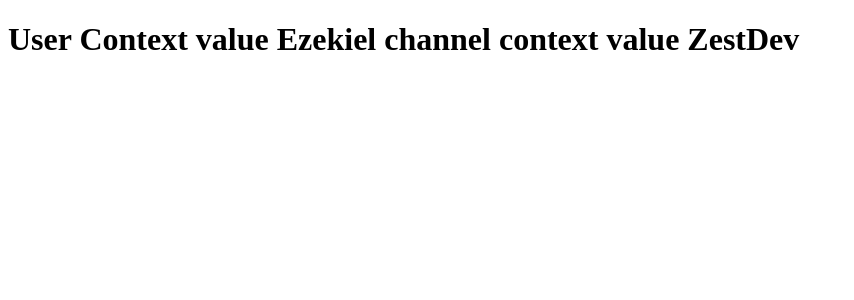
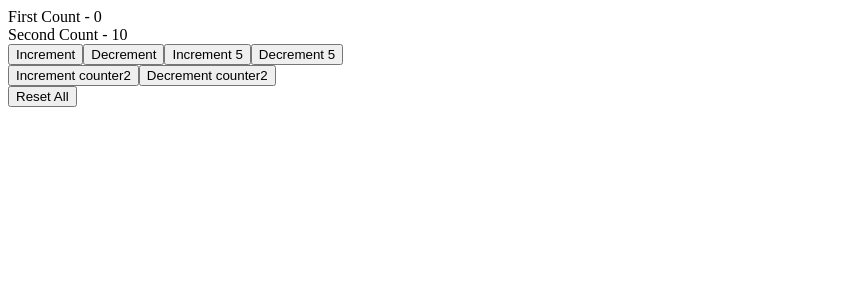
Before and after one commit to adetorodev/react-hooks, a React (Create React App) app: page / in a window 1280 px wide. Shown: the top 300 px of the page, without its empty margins (0-854 px from the left). Built offline with nearby package versions, Linux system fonts and the light colour scheme.

Commit message:
task: multiple useReducer

```diff
--- a/src/App.js
+++ b/src/App.js
@@ -14,6 +14,8 @@ import IntervalClassCounter from "./useEffectHooks/IntervalClassCounter";
 import IntervalHookCounter from "./useEffectHooks/IntervalHookCounter";
 import DataFetching from "./useEffectHooks/DataFetching";
 import ComponentC from "./useContext/ComponentC";
+import CounterOne from "./Reducer/CounterOne";
+import CounterTwo from "./Reducer/CounterTwo";
 // import { Nav, Title } from "./Component/book/Chapt1";
 
 const menus = [
@@ -29,11 +31,13 @@ export const ChannelContext = React.createContext();
 function App() {
   return (
     <div className="App">
-      <UserContext.Provider value={"Ezekiel"}>
+      <CounterTwo />
+      {/* <CounterOne /> */}
+      {/* <UserContext.Provider value={"Ezekiel"}>
         <ChannelContext.Provider value={'ZestDev'}>
           <ComponentC />
         </ChannelContext.Provider >
-      </UserContext.Provider>
+      </UserContext.Provider> */}
 
       {/* <DataFetching /> */}
       {/* < IntervalHookCounter /> */}
--- /dev/null
+++ b/src/Reducer/CounterOne.js
@@ -0,0 +1,29 @@
+import React, { useReducer} from 'react'
+
+
+const initialState = 0
+const reducer = (state, action) => {
+    switch (action) {
+        case 'increment':
+            return state + 1
+        case 'decrement':
+            return state - 1
+        case 'reset':
+            return initialState
+        default:
+            return state
+    }
+}
+function CounterOne() {
+    const [count, dispatch] = useReducer(reducer, initialState)
+  return (
+    <div>
+        <div>Count - {count}</div>
+        <button onClick={() => dispatch('increment') }>Increment</button>
+        <button onClick={() => dispatch('decrement') }>Decrement</button>
+        <button onClick={() => dispatch('reset') }>Reset</button>
+    </div>
+  )
+}
+
+export default CounterOne
--- /dev/null
+++ b/src/Reducer/CounterTwo.js
@@ -0,0 +1,57 @@
+import React, { useReducer } from "react";
+
+const initialState = {
+  firstCounter: 0,
+  secondCounter: 10,
+};
+const reducer = (state, action) => {
+  switch (action.type) {
+    case "increment":
+      return { ...state, firstCounter: state.firstCounter + action.value };
+    case "decrement":
+      return { ...state, firstCounter: state.firstCounter - action.value };
+    case "increment2":
+      return { ...state, secondCounter: state.secondCounter + action.value };
+    case "decrement2":
+      return { ...state, secondCounter: state.secondCounter - action.value };
+    case "reset":
+      return initialState;
+    default:
+      return state;
+  }
+};
+function CounterTwo() {
+  const [count, dispatch] = useReducer(reducer, initialState);
+  return (
+    <div>
+      <div>First Count - {count.firstCounter}</div>
+      <div>Second Count - {count.secondCounter}</div>
+      <button onClick={() => dispatch({ type: "increment", value: 1 })}>
+        Increment
+      </button>
+      <button onClick={() => dispatch({ type: "decrement", value: 1 })}>
+        Decrement
+      </button>
+      <button onClick={() => dispatch({ type: "increment", value: 5 })}>
+        Increment 5
+      </button>
+      <button onClick={() => dispatch({ type: "decrement", value: 5 })}>
+        Decrement 5
+      </button>
+
+      <div>
+        <button onClick={() => dispatch({ type: "increment2", value: 2 })}>
+          Increment counter2
+        </button>
+        <button onClick={() => dispatch({ type: "decrement2", value: 2 })}>
+          Decrement counter2
+        </button>
+      </div>
+      <div>
+        <button onClick={() => dispatch({ type: "reset" })}>Reset All</button>
+      </div>
+    </div>
+  );
+}
+
+export default CounterTwo;
```
